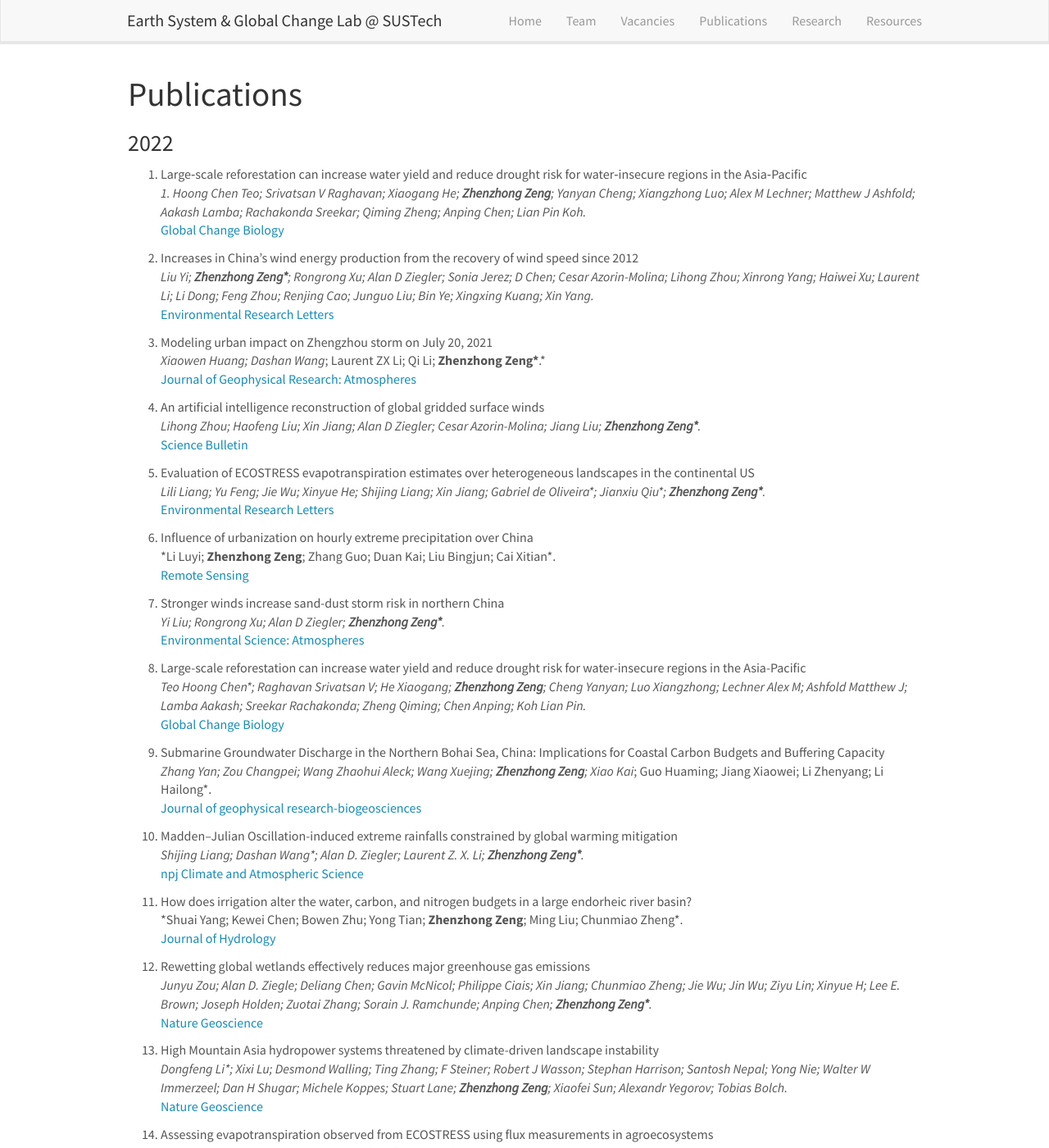
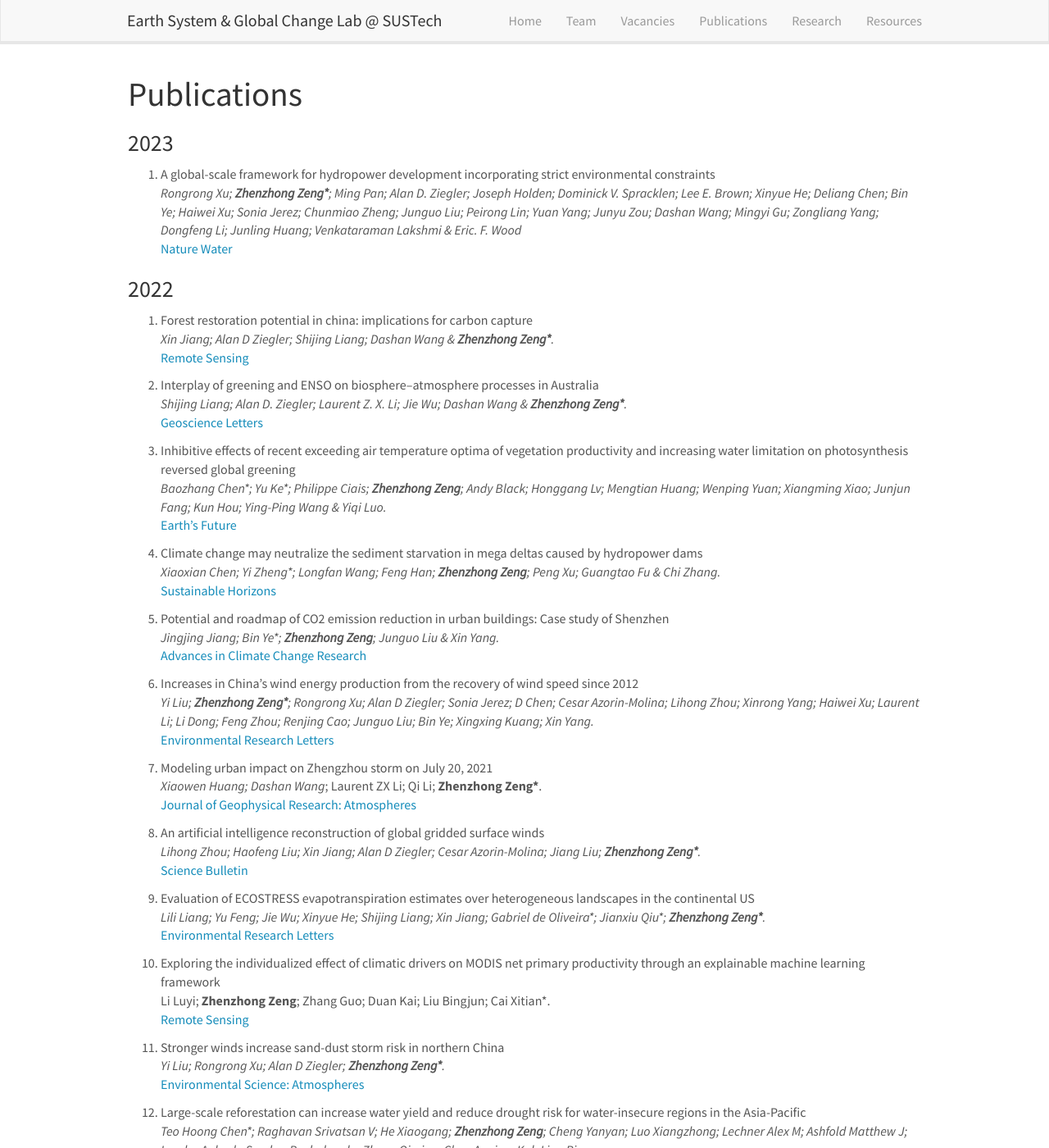
Before and after one commit to xurr2020/xurr2020.github.io, a Jekyll site: the page built from _pages/publications.md, in a window 1280 px wide and 1400 px high. Shown: the whole window at 82% size. Built offline with Jekyll 4.4.1, drawn with Linux system fonts in a browser that asks for light colours; nearby versions of some CDN libraries; some of the changed text lies outside the part shown.

Commit message:
Update publications.md

```diff
--- a/_pages/publications.md
+++ b/_pages/publications.md
@@ -9,103 +9,126 @@ permalink: /publications/
 
 # Publications
 
+### 2023
+
+1. A global-scale framework for hydropower development incorporating strict environmental constraints
+*Rongrong Xu; <b>Zhenzhong Zeng\*</b>; Ming Pan; Alan D. Ziegler; Joseph Holden; Dominick V. Spracklen; Lee E. Brown; Xinyue He; Deliang Chen; Bin Ye; Haiwei Xu; Sonia Jerez; Chunmiao Zheng; Junguo Liu; Peirong Lin; Yuan Yang; Junyu Zou; Dashan Wang; Mingyi Gu; Zongliang Yang; Dongfeng Li; Junling Huang; Venkataraman Lakshmi & Eric. F. Wood*
+[Nature Water](https://doi.org/10.1038/s44221-022-00004-1)
+
 ### 2022
 
-1. Large‐scale reforestation can increase water yield and reduce drought risk for water‐insecure regions in the Asia‐Pacific
-*1. Hoong Chen Teo; Srivatsan V Raghavan; Xiaogang He; <b>Zhenzhong Zeng</b>; Yanyan Cheng; Xiangzhong Luo; Alex M Lechner; Matthew J Ashfold; Aakash Lamba; Rachakonda Sreekar; Qiming Zheng; Anping Chen; Lian Pin Koh.*
-[Global Change Biology](https://doi.org/10.1111/gcb.16404)
+2. Forest restoration potential in china: implications for carbon capture
+*Xin Jiang; Alan D Ziegler; Shijing Liang; Dashan Wang & <b>Zhenzhong Zeng\*</b>.*
+[Remote Sensing](https://doi.org/10.34133/remotesensing.0006)
 
-2. Increases in China’s wind energy production from the recovery of wind speed since 2012
-*Liu Yi; <b>Zhenzhong Zeng\*</b>; Rongrong Xu; Alan D Ziegler; Sonia Jerez; D Chen; Cesar Azorin-Molina; Lihong Zhou; Xinrong Yang; Haiwei Xu; Laurent Li; Li Dong; Feng Zhou; Renjing Cao; Junguo Liu; Bin Ye; Xingxing Kuang; Xin Yang.*
+3. Interplay of greening and ENSO on biosphere–atmosphere processes in Australia
+*Shijing Liang; Alan D. Ziegler; Laurent Z. X. Li; Jie Wu; Dashan Wang & <b>Zhenzhong Zeng\*</b>.*
+[Geoscience Letters](https://doi.org/10.1186/s40562-022-00252-9)
+
+4. Inhibitive effects of recent exceeding air temperature optima of vegetation productivity and increasing water limitation on photosynthesis reversed global greening
+*Baozhang Chen\*; Yu Ke\*; Philippe Ciais; <b>Zhenzhong Zeng</b>; Andy Black; Honggang Lv; Mengtian Huang; Wenping Yuan; Xiangming Xiao; Junjun Fang; Kun Hou; Ying-Ping Wang & Yiqi Luo.*
+[Earth's Future](https://doi.org/10.1186/s40562-022-00252-9)
+
+5. Climate change may neutralize the sediment starvation in mega deltas caused by hydropower dams
+*Xiaoxian Chen; Yi Zheng\*; Longfan Wang; Feng Han; <b>Zhenzhong Zeng</b>; Peng Xu; Guangtao Fu & Chi Zhang.*
+[Sustainable Horizons](https://doi.org/10.1016/j.horiz.2022.100041)
+
+6. Potential and roadmap of CO2 emission reduction in urban buildings: Case study of Shenzhen
+*Jingjing Jiang; Bin Ye\*; <b>Zhenzhong Zeng</b>; Junguo Liu & Xin Yang.*
+[Advances in Climate Change Research](https://doi.org/10.1016/j.accre.2022.06.006)
+
+7. Increases in China's wind energy production from the recovery of wind speed since 2012
+*Yi Liu; <b>Zhenzhong Zeng\*</b>; Rongrong Xu; Alan D Ziegler; Sonia Jerez; D Chen; Cesar Azorin-Molina; Lihong Zhou; Xinrong Yang; Haiwei Xu; Laurent Li; Li Dong; Feng Zhou; Renjing Cao; Junguo Liu; Bin Ye; Xingxing Kuang; Xin Yang.*
 [Environmental Research Letters](https://iopscience.iop.org/article/10.1088/1748-9326/ac59a6/meta)
 
-3. Modeling urban impact on Zhengzhou storm on July 20, 2021
-*Xiaowen Huang; Dashan Wang*; Laurent ZX Li; Qi Li; <b>Zhenzhong Zeng\*</b>.*
+8. Modeling urban impact on Zhengzhou storm on July 20, 2021
+*Xiaowen Huang; Dashan Wang*; Laurent ZX Li; Qi Li; <b>Zhenzhong Zeng\*</b>.
 [Journal of Geophysical Research: Atmospheres](https://doi.org/10.1029/2022JD037387)
 
-4. An artificial intelligence reconstruction of global gridded surface winds
+9. An artificial intelligence reconstruction of global gridded surface winds
 *Lihong Zhou; Haofeng Liu; Xin Jiang; Alan D Ziegler; Cesar Azorin-Molina; Jiang Liu; <b>Zhenzhong Zeng\*</b>.*
 [Science Bulletin](https://www.sciencedirect.com/science/article/pii/S2095927322004340)
 
-5. Evaluation of ECOSTRESS evapotranspiration estimates over heterogeneous landscapes in the continental US
+10. Evaluation of ECOSTRESS evapotranspiration estimates over heterogeneous landscapes in the continental US
 *Lili Liang; Yu Feng; Jie Wu; Xinyue He; Shijing Liang; Xin Jiang; Gabriel de Oliveira\*; Jianxiu Qiu\*; <b>Zhenzhong Zeng\*</b>.*
 [Environmental Research Letters](https://iopscience.iop.org/article/10.1088/1748-9326/ac59a6/meta)
 
-6. Influence of urbanization on hourly extreme precipitation over China
-*Li Luyi; <b>Zhenzhong Zeng</b>; Zhang Guo; Duan Kai; Liu Bingjun; Cai Xitian\*.
+11. Exploring the individualized effect of climatic drivers on MODIS net primary productivity through an explainable machine learning framework
+Li Luyi; <b>Zhenzhong Zeng</b>; Zhang Guo; Duan Kai; Liu Bingjun; Cai Xitian\*.
 [Remote Sensing](https://www.mdpi.com/2072-4292/14/17/4401)
 
-7. Stronger winds increase sand-dust storm risk in northern China
+12. Stronger winds increase sand-dust storm risk in northern China
 *Yi Liu; Rongrong Xu; Alan D Ziegler; <b>Zhenzhong Zeng\*</b>.*
 [Environmental Science: Atmospheres](https://pubs.rsc.org/en/content/articlelanding/2022/EA/D2EA00058J)
 
-8. Large-scale reforestation can increase water yield and reduce drought risk for water-insecure regions in the Asia-Pacific
+13. Large-scale reforestation can increase water yield and reduce drought risk for water-insecure regions in the Asia-Pacific
 *Teo Hoong Chen\*; Raghavan Srivatsan V; He Xiaogang; <b>Zhenzhong Zeng</b>; Cheng Yanyan; Luo Xiangzhong; Lechner Alex M; Ashfold Matthew J; Lamba Aakash; Sreekar Rachakonda; Zheng Qiming; Chen Anping; Koh Lian Pin.*
 [Global Change Biology](https://onlinelibrary.wiley.com/doi/epdf/10.1111/gcb.16404)
 
-9. Submarine Groundwater Discharge in the Northern Bohai Sea, China: Implications for Coastal Carbon Budgets and Buffering Capacity
+14. Submarine Groundwater Discharge in the Northern Bohai Sea, China: Implications for Coastal Carbon Budgets and Buffering Capacity
 *Zhang Yan; Zou Changpei; Wang Zhaohui Aleck; Wang Xuejing; <b>Zhenzhong Zeng</b>; Xiao Kai*; Guo Huaming; Jiang Xiaowei; Li Zhenyang; Li Hailong\*.
 [Journal of geophysical research-biogeosciences](https://agupubs.onlinelibrary.wiley.com/doi/10.1029/2022JG006810)
 
-10. Madden–Julian Oscillation-induced extreme rainfalls constrained by global warming mitigation
+15. Madden–Julian Oscillation-induced extreme rainfalls constrained by global warming mitigation
 *Shijing Liang; Dashan Wang\*; Alan D. Ziegler; Laurent Z. X. Li; <b>Zhenzhong Zeng\*</b>.*
 [npj Climate and Atmospheric Science](https://www.nature.com/articles/s41612-022-00291-1)
 
-11. How does irrigation alter the water, carbon, and nitrogen budgets in a large endorheic river basin?
+16. How does irrigation alter the water, carbon, and nitrogen budgets in a large endorheic river basin?
 *Shuai Yang; Kewei Chen; Bowen Zhu; Yong Tian; <b>Zhenzhong Zeng</b>; Ming Liu; Chunmiao Zheng\*.
 [Journal of Hydrology](https://www.sciencedirect.com/science/article/abs/pii/S0022169422008897)
 
-12. Rewetting global wetlands effectively reduces major greenhouse gas emissions
+17. Rewetting global wetlands effectively reduces major greenhouse gas emissions
 *Junyu Zou; Alan D. Ziegle; Deliang Chen; Gavin McNicol; Philippe Ciais; Xin Jiang; Chunmiao Zheng; Jie Wu; Jin Wu; Ziyu Lin; Xinyue H; Lee E. Brown; Joseph Holden; Zuotai Zhang; Sorain J. Ramchunde; Anping Chen; <b>Zhenzhong Zeng\*</b>.*
 [Nature Geoscience](https://www.nature.com/articles/s41561-022-00989-0)
 
-13. High Mountain Asia hydropower systems threatened by climate-driven landscape instability
+18. High Mountain Asia hydropower systems threatened by climate-driven landscape instability
 *Dongfeng Li\*; Xixi Lu; Desmond Walling; Ting Zhang; F Steiner; Robert J Wasson; Stephan Harrison; Santosh Nepal; Yong Nie; Walter W Immerzeel; Dan H Shugar; Michele Koppes; Stuart Lane; <b>Zhenzhong Zeng</b>; Xiaofei Sun; Alexandr Yegorov; Tobias Bolch.*
 [Nature Geoscience](https://www.nature.com/articles/s41561-022-00953-y)
 
-14. Assessing evapotranspiration observed from ECOSTRESS using flux measurements in agroecosystems
+19. Assessing evapotranspiration observed from ECOSTRESS using flux measurements in agroecosystems
 *Jie Wu; Yu Feng; Lili Liang; Xinyue He; <b>Zhenzhong Zeng\*</b>.*
 [Agricultural Water Management](https://www.sciencedirect.com/science/article/abs/pii/S0378377422002530)
 
-15. Reduction in reversal of global stilling arising from correction to encoding of calm periods
+20. Reduction in reversal of global stilling arising from correction to encoding of calm periods
 *Robert JH Dunn\*; Cesar Azorin-Molina; Matthew Menne; <b>Zhenzhong Zeng</b>; Nancy Casey; Cheng Shen.*
 [Environmental Research Communications](https://iopscience.iop.org/article/10.1088/2515-7620/ac770a/meta)
 
-16. Decreasing relative humidity dominates a reversal of decreasing pan evaporation in mainland China after 1989
+21. Decreasing relative humidity dominates a reversal of decreasing pan evaporation in mainland China after 1989
 *Yubin Jin; Dashan Wang\*; Yu Feng; Jie Wu; Wenhui Cui; Xinyue He; Aifang Chen; <b>Zhenzhong Zeng\*</b>.*
 [Journal of Hydrology](https://www.sciencedirect.com/science/article/abs/pii/S0022169422002165)
 
-17. Influence of urbanization on hourly extreme precipitation over China
+22. Influence of urbanization on hourly extreme precipitation over China
 *Xiaowen Huang; Dashan Wang\*; Alan D Ziegler; Xiaoping Liu; Hui Zeng; Zhibo Xu; <b>Zhenzhong Zeng\*</b>.*
 [Environmental Research Letters](https://iopscience.iop.org/article/10.1088/1748-9326/ac59a6/meta)
 
-18. Effectiveness of protected areas in preventing forest loss in a tropical mountain region
+23. Effectiveness of protected areas in preventing forest loss in a tropical mountain region
 *Yang Liu; Alan D Ziegler; Jie Wu; Shijing Liang; Dashan Wang; Rongrong Xu; Decha Duangnamon; Hailong Li; <b>Zhenzhong Zeng</b>.*
 [Ecological Indicators](https://www.sciencedirect.com/science/article/pii/S1470160X22001686?via%3Dihub)
 
-19. Doubling of annual forest carbon loss over the tropics during the early twenty-first century
+24. Doubling of annual forest carbon loss over the tropics during the early twenty-first century
 *Yu Feng; <b>Zhenzhong Zeng\*</b>; Timothy D. Searchinger; Alan D. Ziegler; Jie Wu; Dashan Wang; Xinyue He; Paul R. Elsen; Philippe Ciais; Rongrong Xu; Zhilin Guo; Liqing Peng; Yiheng Tao; Dominick V. Spracklen; Joseph Holden; Xiaoping Liu; Yi Zheng; Peng Xu; Ji Chen\*; Xin Jiang; Xiao-Peng Song; Venkataraman Lakshmi; Eric F. Wood and Chunmiao Zheng\*.*
 [nature sustainability](https://www.nature.com/articles/s41893-022-00854-3)
 
-20. A moderate mitigation can significantly delay the emergence of compound hot extremes
+25. A moderate mitigation can significantly delay the emergence of compound hot extremes
 *Feng Ma; Xing Yuan\**; Peili Wu; <b>Zhenzhong Zeng</b>.*
 [Journal of Geophysical Research: Atmospheres](https://agupubs.onlinelibrary.wiley.com/doi/abs/10.1029/2021JD035427)
 
-21. Hydrological feedback from projected Earth greening in the 21st century
+26. Hydrological feedback from projected Earth greening in the 21st century
 *Jie Wu; Dashan Wang; Laurent Z.X. Li; <b>Zhenzhong Zeng\*</b>.*
 [Sustainable Horizons](https://www.sciencedirect.com/science/article/pii/S2772737822000025)
 
-22. Absorption Enhancement of Black Carbon Aerosols Constrained by Mixing-State Heterogeneity
+27. Absorption Enhancement of Black Carbon Aerosols Constrained by Mixing-State Heterogeneity
 *Jinghao Zhai; Xin Yang\*; Ling Li; Bin Bai; Pengfei Liu; Yuanlong Huang;  Tzung-May Fu; Lei Zhu; <b>Zhenzhong Zeng</b>; Shu Tao; Xiaohui Lu; Xingnan Ye; Xiaofei Wang; Lin Wang; Jianmin Chen.*
 [Environmental Science & Technology](https://pubs.acs.org/doi/abs/10.1021/acs.est.1c06180)
 
-23. Decarbonising the iron and steel sector for a 2° C target using inherent waste streams
-*Yongqi Sun; Sicong Tian; Philippe Ciais; <b>Zhenzhong Zeng\*</b>; Jing Meng\*; Zuotai Zhang\*.
+28. Decarbonising the iron and steel sector for a 2° C target using inherent waste streams
+*Yongqi Sun; Sicong Tian; Philippe Ciais; <b>Zhenzhong Zeng\*</b>; Jing Meng\*; Zuotai Zhang\*.*
 [Nature communications](https://www.nature.com/articles/s41467-021-27770-y)
 
-24. Automatic alpine treeline extraction using high-resolution forest cover
+29. Automatic alpine treeline extraction using high-resolution forest cover
 *Xin Jiang; Xinyue He; Dashan Wang; Junyu Zou; <b>Zhenzhong Zeng\*</b>.*
 [National Remote Sensing Bulletin](http://www.ygxb.ac.cn/thesisDetails#10.11834/jrs.20221370&lang=zh)
+
 
 ### 2021
 
```
